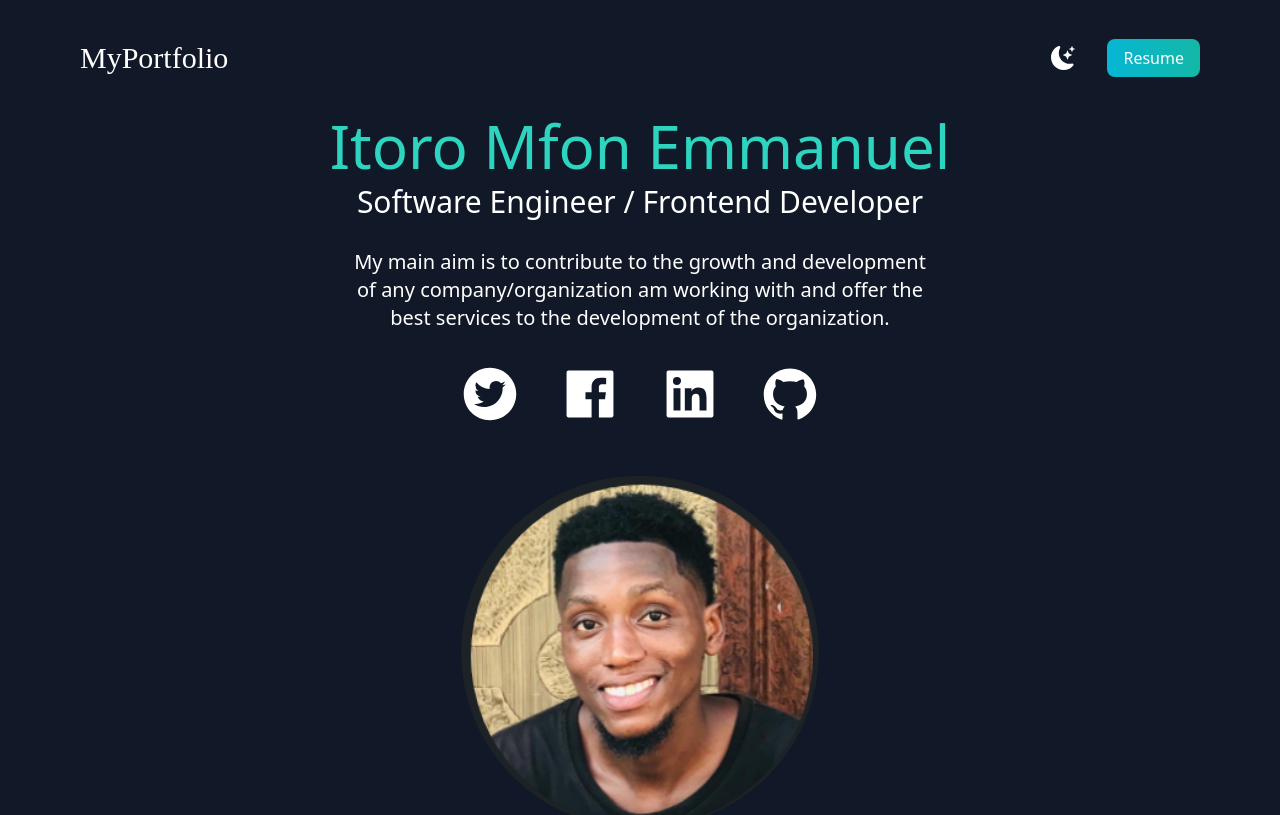
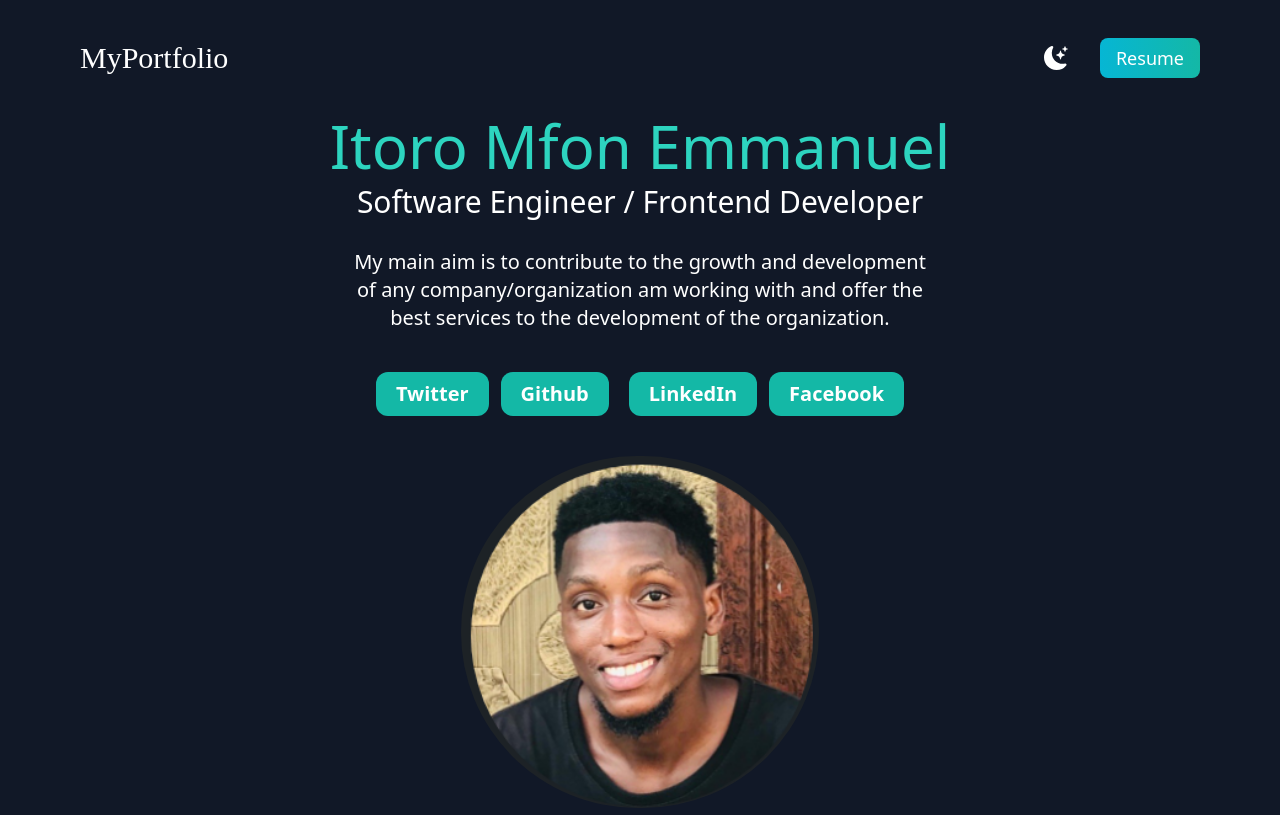
Before and after one commit to Itoromfon/Portfolio-Site, a React (Create React App) app: page / in a window 1280 px wide. Shown: the top 815 px of the page. Built offline with nearby package versions, Linux system fonts and the light colour scheme.

Commit message:
my latest commit

```diff
--- a/src/components/Main.js
+++ b/src/components/Main.js
@@ -1,9 +1,9 @@
 import React from 'react'
 import {
- AiFillTwitterCircle,
- AiFillLinkedin,
- AiFillFacebook,
- AiFillGithub,
+//  AiFillTwitterCircle,
+//  AiFillLinkedin,
+//  AiFillFacebook,
+//  AiFillGithub,
  AiFillHtml5
 } from "react-icons/ai"
 import { IoLogoCss3, IoLogoJavascript } from "react-icons/io"
@@ -30,20 +30,45 @@ export default function Main() {
                 the development of the organization.
             </p>
         </div>
-        <div className='text-4xl flex justify-center gap-14 px-4 py-3 text-gray-600 md:text-6xl md:gap-10'>
-            <a href='https://twitter.com/praiztech' target="_blank" rel="noreferrer">
-              <AiFillTwitterCircle className='dark:text-white' />
+          <div className='flex flex-col md:flex-row justify-center m-5 gap-3 md:gap-5'>
+          <div className='flex gap-3 justify-center'>
+              <a
+                target='_blank'
+                rel='noreferrer'
+                href='https://twitter.com/praiztech'
+              className='bg-teal-500 hover:bg-teal-600 text-lg px-4 py-2 rounded-lg md:px-5 md:py-2 md:rounded-xl text-white md:text-xl md:font-bold'
+              >
+                Twitter
+              </a>
+              <a
+                target='_blank'
+                rel='noreferrer'
+                href='https://github.com/Itoromfon?tab=repositories'
+                className='bg-teal-500 hover:bg-teal-600 text-lg px-5 py-2 rounded-lg md:px-5 md:py-2 md:rounded-xl text-white md:text-xl md:font-bold'
+              >
+                Github
+              </a>
+          </div>
+          <div className='flex gap-3 justify-center'>
+            <a
+              target='_blank'
+              rel='noreferrer'
+              href='https://www.linkedin.com/in/itoro-mfon-emmanuel-3867991aa/'
+              className='bg-teal-500 hover:bg-teal-600 text-lg px-4 py-2 rounded-lg md:px-5 md:py-2 md:rounded-xl text-white md:text-xl md:font-bold'
+            >
+              LinkedIn
             </a>
-            <a href='https://m.facebook.com/praise.mfon.73?eav=AfbRlvWHn1qfEDaq26JlDXb2gHH6uk2oMrOGQvUM3NZ5fmR3oEZDb4B3k8EXDvUnaXQ&paipv=0' target="_blank" rel="noreferrer">
-              <AiFillFacebook className='dark:text-white' />
+            <a
+              target='_blank'
+              rel='noreferrer'
+              href='https://m.facebook.com/praise.mfon.73?eav=AfbRlvWHn1qfEDaq26JlDXb2gHH6uk2oMrOGQvUM3NZ5fmR3oEZDb4B3k8EXDvUnaXQ&paipv=0'
+              className='bg-teal-500 hover:bg-teal-600 text-lg px-5 py-2 rounded-lg md:px-5 md:py-2 md:rounded-xl text-white md:text-xl md:font-bold'
+            >
+              Facebook
             </a>
-            <a href='https://www.linkedin.com/in/itoro-mfon-emmanuel-3867991aa/' target="_blank" rel="noreferrer">
-              <AiFillLinkedin className='dark:text-white' />
-            </a>
-            <a href='https://github.com/Itoromfon?tab=repositories' target="_blank" rel="noreferrer">
-              <AiFillGithub className='dark:text-white' />
-            </a>
+        </div>
           </div>
+
           <div className="mx-auto rounded-full flex justify-center mt-10 w-80 h-80 md:h-96 md:w-96">
             <img src={mfon} alt="itoromfon" className="rounded-full mb-8 " />
           </div>
--- a/src/components/Navbar.js
+++ b/src/components/Navbar.js
@@ -13,7 +13,7 @@ export default function Navbar(props) {
                 />
             </li>
             <li>
-          <a target='_blank' rel='noreferrer' href='https://drive.google.com/file/d/1qPL0_URisnRUdP4HE60XimklYltyPYyY/view?usp=drive_link' className='bg-gradient-to-r from-cyan-500 to-teal-500 text-white px-4 py-2 rounded-lg ml-3 md:ml-8 cursor-pointer'>Resume</a>
+          <a target='_blank' rel='noreferrer' href='https://drive.google.com/file/d/1qPL0_URisnRUdP4HE60XimklYltyPYyY/view?usp=drive_link' className='bg-gradient-to-r from-cyan-500 to-teal-500 text-white text-lg px-4 py-2 rounded-lg ml-3 md:ml-8 cursor-pointer'>Resume</a>
             </li>
         </ul>
     </nav>
```
